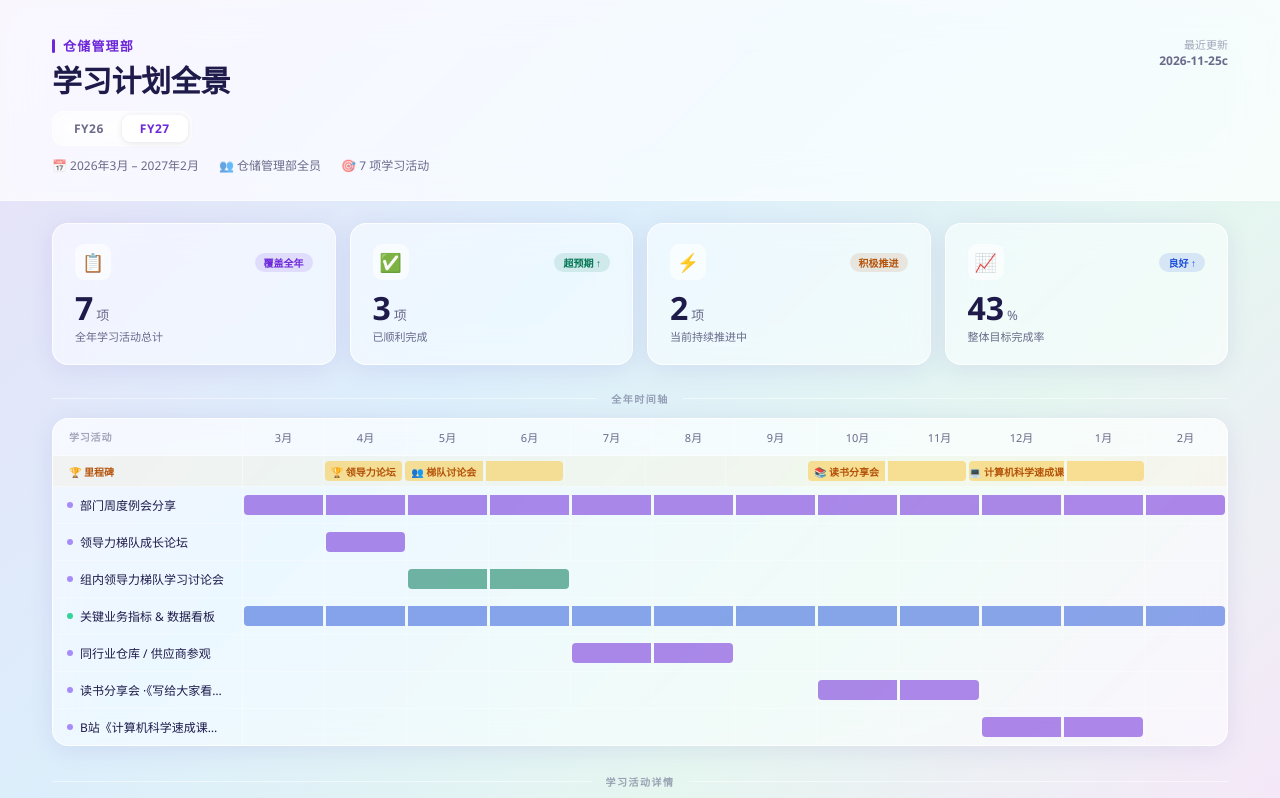
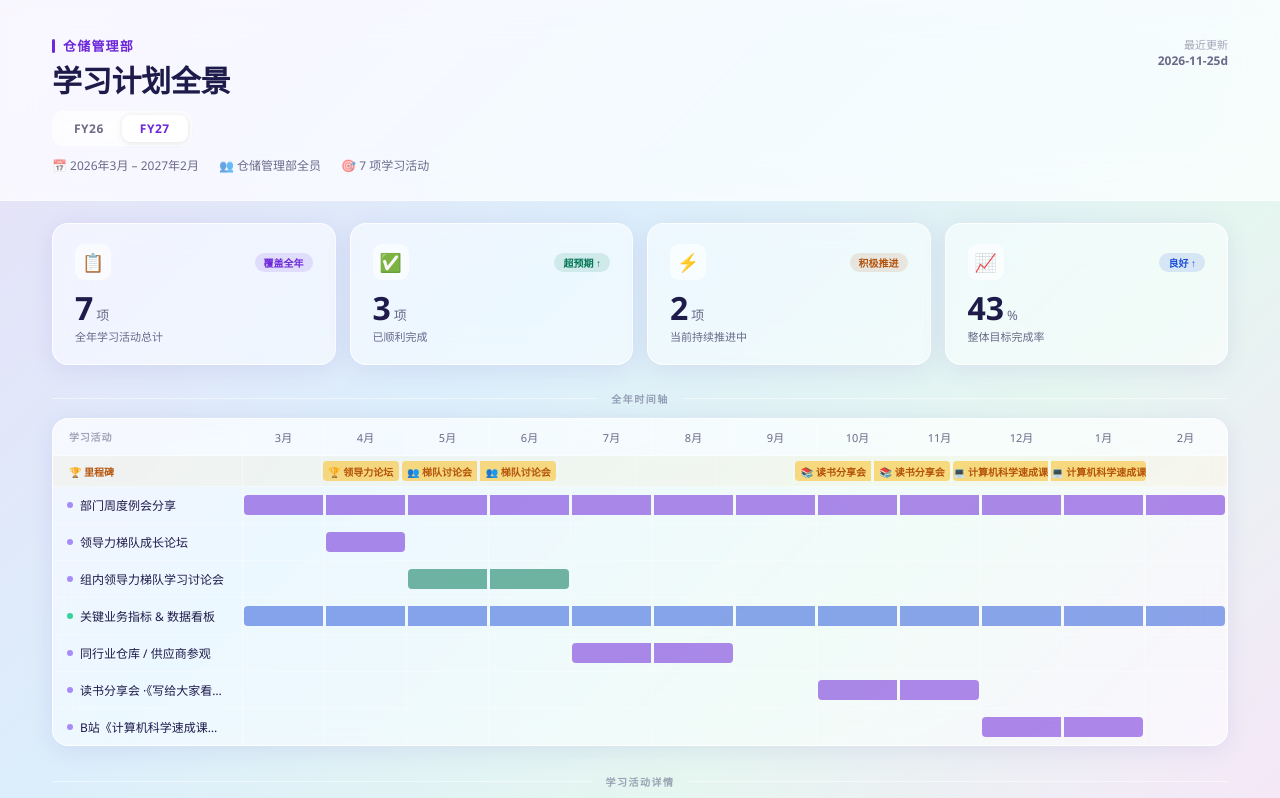
Before and after one commit to XUE11-sir/-, a plain HTML site: page fy26_learning_plan.html in a window 1280 px wide. Shown: the top 798 px of the page. Drawn offline with Linux system fonts and the light colour scheme.

Commit message:
读书分享会10月和11月里程碑都写名称并铺满格子
Co-authored-by: Cursor <cursoragent@cursor.com>

```diff
--- a/fy26_learning_plan.html
+++ b/fy26_learning_plan.html
@@ -132,9 +132,9 @@ body{
 .g-ms-cell{position:relative;border-right:1px solid rgba(255,255,255,0.25);
   display:flex;align-items:center;min-height:28px;padding:5px 1px;}
 .ms-pin{
-  height:20px;width:100%;
+  flex:1;height:20px;width:100%;min-width:0;
   font-size:10px;font-weight:600;color:var(--orange);
-  background:rgba(251,191,36,0.45);
+  background:rgba(251,191,36,0.55);
   display:flex;align-items:center;justify-content:center;
   overflow:hidden;white-space:nowrap;box-sizing:border-box;
   border-radius:4px;
@@ -432,7 +432,7 @@ body{
         <span id="hm-total">🎯 7 项学习活动</span>
       </div>
     </div>
-    <div class="hero-date">最近更新<br><b>2026-11-25c</b></div>
+    <div class="hero-date">最近更新<br><b>2026-11-25d</b></div>
   </div>
 </div>
 
@@ -694,7 +694,7 @@ function buildGantt(){
         var p=document.createElement('div');
         var rs=i===s,re=i===e;
         p.className='ms-pin'+(rs&&re?'':rs?' rs':re?' re':' rm');
-        if(rs) p.textContent=x.label;
+        p.textContent=x.label;
         mc.appendChild(p);
       }
     });
```
